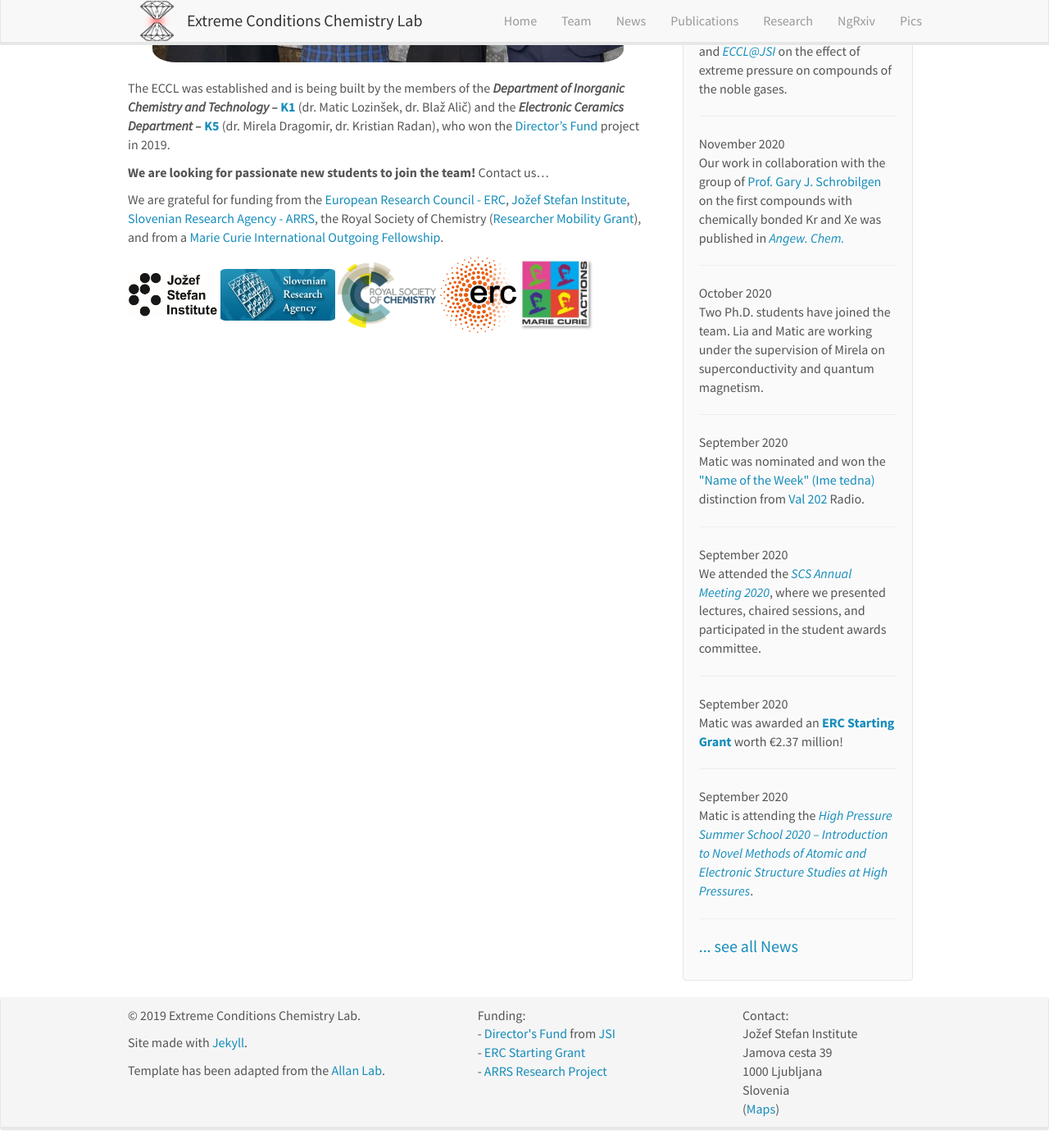
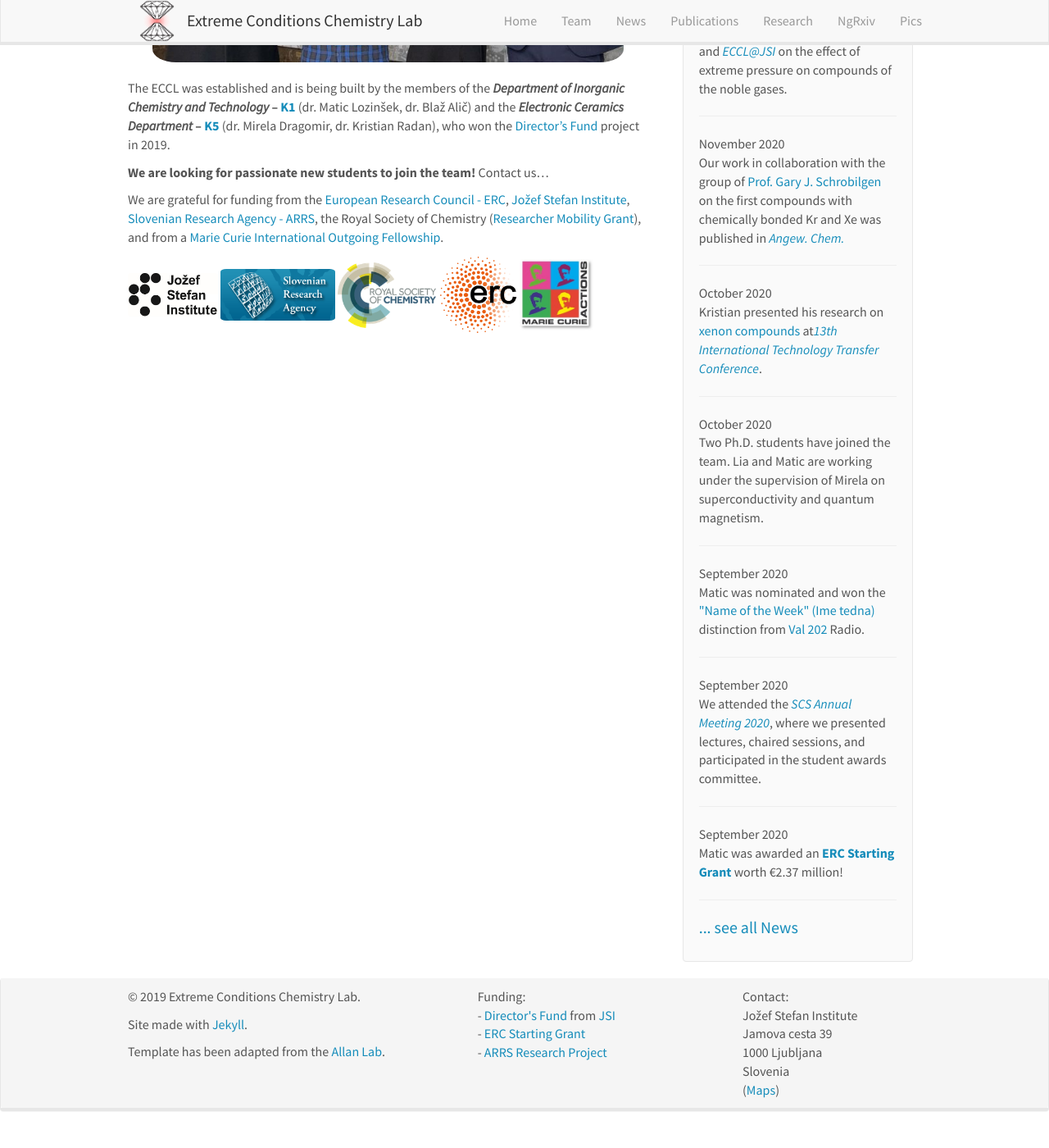
Before and after one commit to eccl-jsi/eccl-jsi.github.io, a Jekyll site: the page built from _pages/home.md, in a window 1280 px wide and 1400 px high, scrolled down 493 px. Shown: the whole window at 82% size. Built offline with Jekyll 4.4.1, drawn with Linux system fonts in a browser that asks for light colours; nearby versions of some CDN libraries; after the commit the page ends 1870 px from its top, so only the background shows below that.

Commit message:
Update news.yml

```diff
--- a/_data/news.yml
+++ b/_data/news.yml
@@ -9,6 +9,9 @@
 
 - date: November 2020
   headline: "Our work in collaboration with the group of <a href='https://www.chemistry.mcmaster.ca/schrobilgen/'>Prof. Gary J. Schrobilgen</a> on the first compounds with chemically bonded Kr and Xe was published in <a href='https://doi.org/10.1002/anie.202014682'><i>Angew. Chem.</i></a>"
+
+- date: October 2020
+  headline: "Kristian presented his research on <a href='https://youtu.be/jWXF0IZvkr0'>xenon compounds</a> at<a href='http://ittc.ijs.si/'><i>13th International Technology Transfer Conference</i></a>."
 
 - date: October 2020
   headline: "Two Ph.D. students have joined the team. Lia and Matic are working under the supervision of Mirela on superconductivity and quantum magnetism."
```
